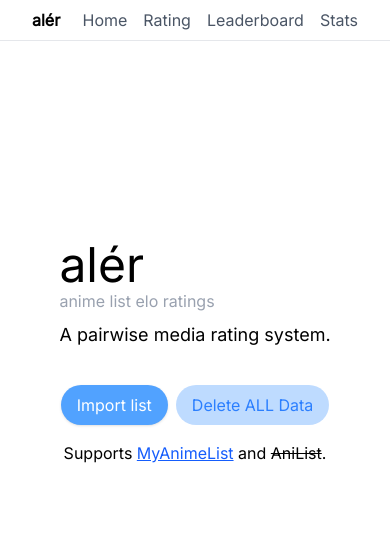
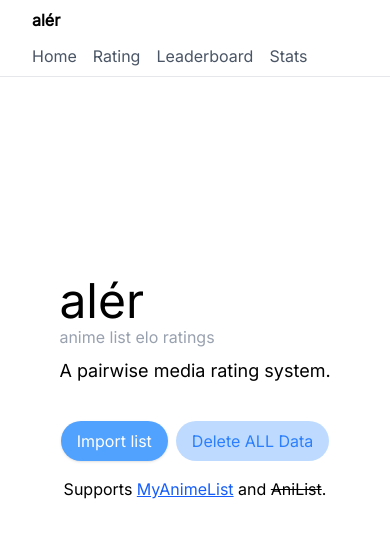
Before and after one commit to jumpyjacko/aler, a SvelteKit app: page / in a window 390 px wide. Shown: the top 538 px of the page. Built offline with nearby package versions, Linux system fonts and the light colour scheme.

Commit message:
fix: move page navigation below title in mobile aspects

```diff
--- a/src/routes/+layout.svelte
+++ b/src/routes/+layout.svelte
@@ -35,7 +35,7 @@
 <svelte:head><link rel="icon" href={favicon} /></svelte:head>
 
 <nav
-    class="sticky left-0 top-0 w-full flex flex-row px-8 py-2 justify-between bg-white border-b border-gray-200"
+    class="sticky left-0 top-0 w-full flex flex-col md:flex-row px-8 py-2 justify-between bg-white border-b border-gray-200"
 >
     <div class="flex flex-row gap-4 items-center">
         <a href={resolve("/")} class="font-bold">alér</a>
@@ -66,7 +66,7 @@
         {/if}
     </div>
 
-    <div class="flex flex-row gap-4 items-center">
+    <div class="flex flex-row mt-3 md:mt-0 gap-4 items-center">
         <a href={resolve("/")} class="text-gray-600 hover:text-black">Home</a>
         <a href={resolve("/rating")} class="text-gray-600 hover:text-black"
             >Rating</a
```
